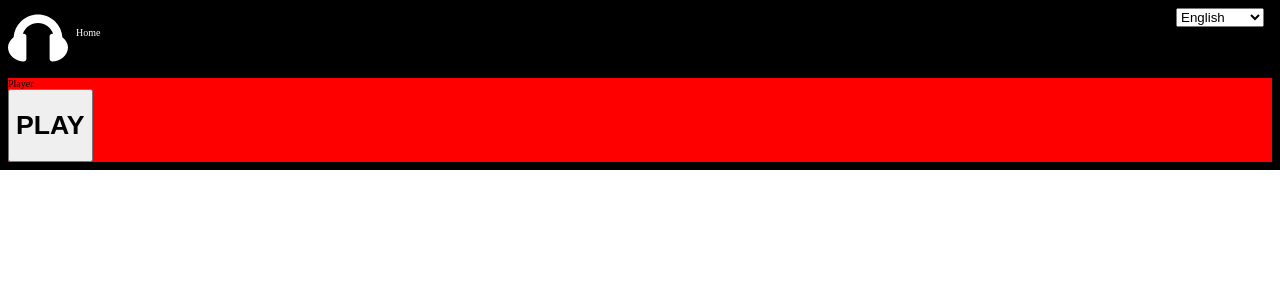
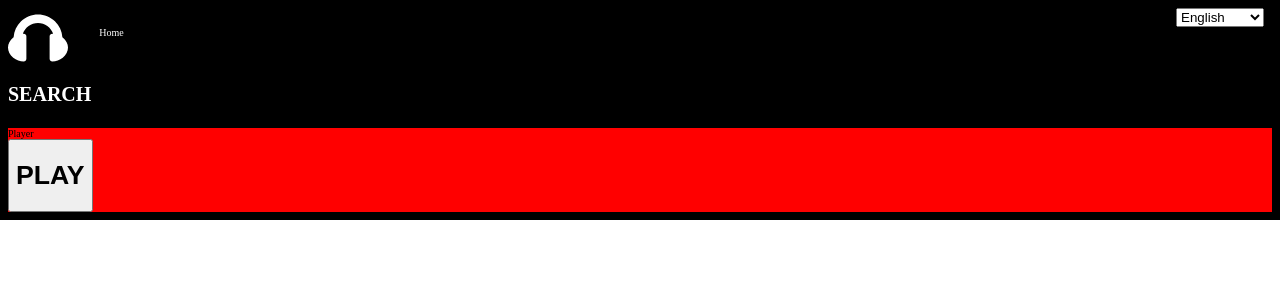
Before and after one commit to IradaMamedovaa/songify, a React (Create React App) app: page / in a window 1280 px wide. Shown: the top 300 px of the page. Built offline with nearby package versions, Linux system fonts and the light colour scheme; no server answers.

Commit message:
warnings fixed

```diff
--- a/src/components/footer-sidebar/FooterSidebar.js
+++ b/src/components/footer-sidebar/FooterSidebar.js
@@ -1,5 +1,4 @@
 import React from "react";
-import { useTranslation } from "react-i18next";
 
 const FooterSidebar = () => {
   return <footer className={"FooterSidebar"}></footer>;
--- a/src/components/header/Header.js
+++ b/src/components/header/Header.js
@@ -1,5 +1,4 @@
 import React from "react";
-import { useTranslation } from "react-i18next";
 import { changeLanguage } from "i18next";
 
 import { LANGUAGES } from "utils/constants/languages";
@@ -7,7 +6,6 @@ import { LANGUAGES } from "utils/constants/languages";
 import "./Header.scss";
 
 const Header = () => {
-  const { t } = useTranslation();
 
   return (
     <div className="Header">
--- a/src/components/header/Header.scss
+++ b/src/components/header/Header.scss
@@ -1,4 +1,4 @@
-.Header{
-    display: flex;
-    justify-content: end;
+.Header {
+  display: flex;
+  justify-content: flex-end;
 }
--- a/src/components/player/Player.js
+++ b/src/components/player/Player.js
@@ -1,4 +1,4 @@
-import React, { useEffect } from "react";
+import React from "react";
 import ReactPlayer from "react-player";
 import { useDispatch, useSelector } from "react-redux";
 
@@ -9,10 +9,6 @@ import "./Player.scss";
 const Player = () => {
   const { isPlaying, track } = useSelector((state) => state.player);
   const dispatch = useDispatch();
-
-  console.log("track: ", track);
-
-  console.log(isPlaying);
 
   const handlePlayPause = () => {
     dispatch(setIsPlaying());
--- a/src/components/sidebar/Sidebar.js
+++ b/src/components/sidebar/Sidebar.js
@@ -1,4 +1,6 @@
 import React from "react";
+import { useNavigate } from "react-router-dom";
+import { ROUTE_NAMES } from "utils/constants/routes";
 
 import { ReactComponent as LogoHeadPhone } from "assets/icons/headphone.svg";
 import FooterSidebar from "components/footer-sidebar/FooterSidebar";
@@ -6,9 +8,13 @@ import FooterSidebar from "components/footer-sidebar/FooterSidebar";
 import "./Sidebar.scss";
 
 const Sidebar = () => {
+
+const navigate = useNavigate()
   return (
     <div className="Sidebar">
       <LogoHeadPhone className={"Logo"} />
+
+      <h1 onClick={() => navigate(ROUTE_NAMES.search)}>SEARCH</h1>
       <FooterSidebar />
     </div>
   );
--- a/src/components/sidebar/Sidebar.scss
+++ b/src/components/sidebar/Sidebar.scss
@@ -1,5 +1,6 @@
 .Sidebar {
   // background: yellow;
+  color: white;
   grid-area: left-sidebar;
 }
 
--- a/src/utils/redux/playerSlice.js
+++ b/src/utils/redux/playerSlice.js
@@ -14,7 +14,7 @@ export const playerSlice = createSlice({
     },
     setTrack: (state, action) => {
       const track = action.payload;
-      return { isPlaying: true, track };
+      return { ...state, isPlaying: true, track };
     },
   },
 });
```
